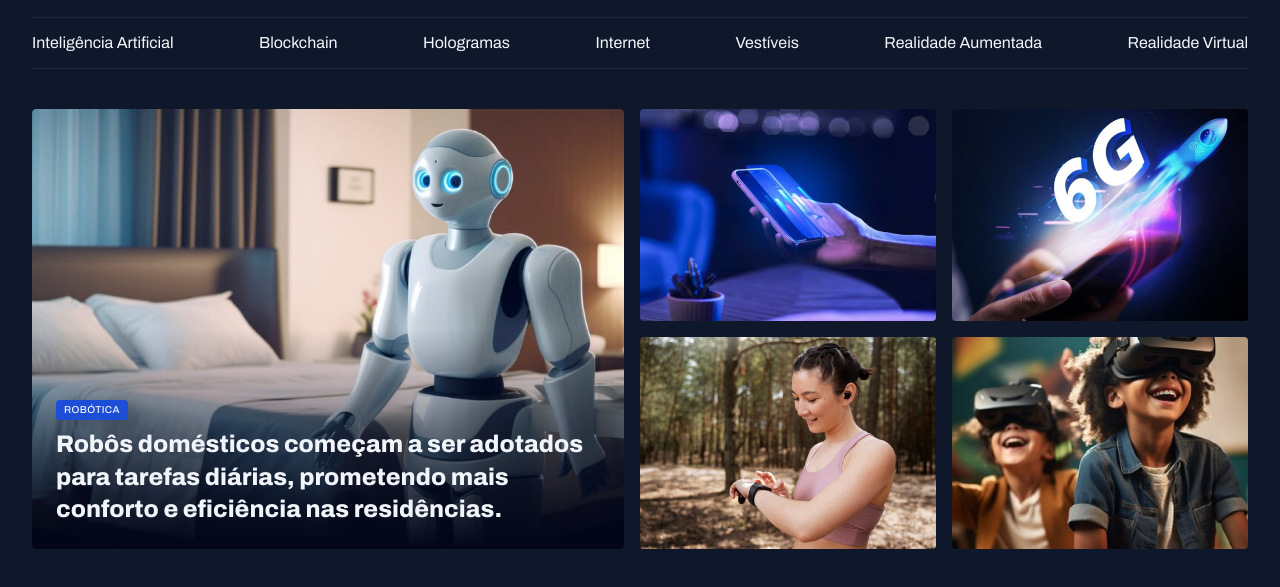
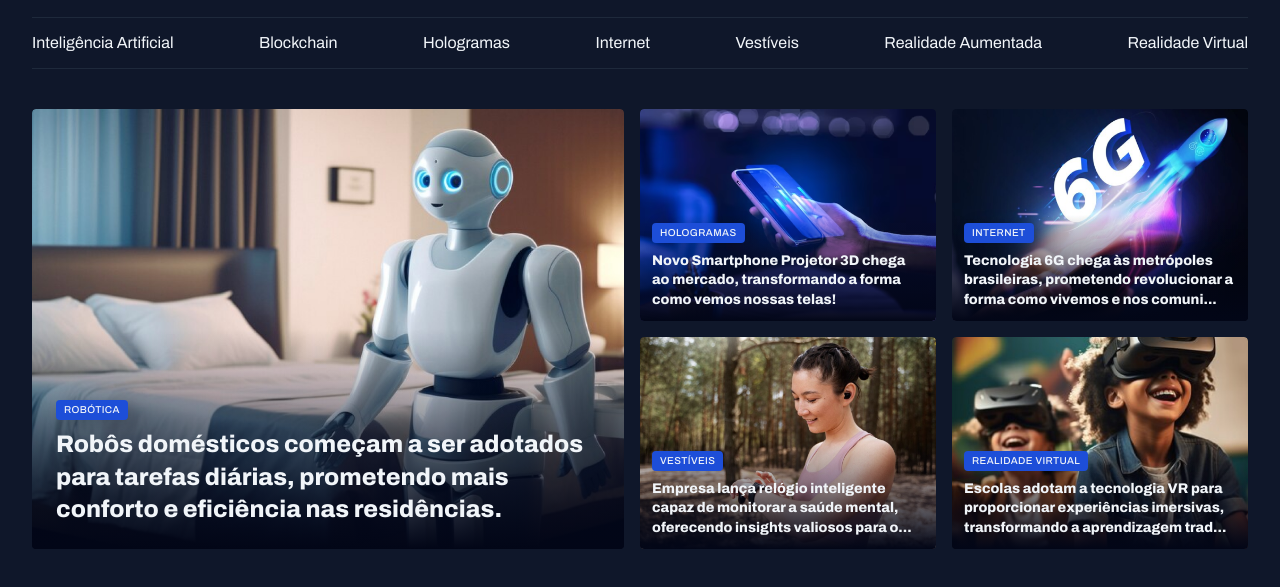
Before and after one commit to ArianeMoura/portaldenoticias, a plain HTML site: page index.html in a window 1280 px wide. Shown: the part 55-642 px from the top of the page. Drawn offline with Linux system fonts and the light colour scheme.

Commit message:
finalizando a seção destaques

```diff
--- a/index.html
+++ b/index.html
@@ -45,27 +45,66 @@
 
   <main class="grid container">
     <section id="featured" class="grid grid-flow-col gap-16">
+
       <figure class="card">
-        <img src="assets/images/Image 01.png" alt="">
+        <img src="assets/images/Image 01.png"
+          alt="Robôs domésticos começam a ser adotados para tarefas diárias, prometendo mais conforto e eficiência nas residências.">
+
         <figcaption>
           <span class="content-tag">Robótica</span>
-          <h2 class="text-2xl">Robôs domésticos começam a ser adotados para tarefas diárias, prometendo mais conforto e eficiência nas residências.</h2>
+          <h2 class="text-2xl">Robôs domésticos começam a ser adotados para tarefas diárias, prometendo mais conforto e
+            eficiência nas residências.</h2>
         </figcaption>
       </figure>
 
       <div class="grid grid-cols-2 gap-16">
-        <div>
-          <img src="assets/images/Image 02.png" alt="">
-        </div>
-        <div>
-          <img src="assets/images/Image 03.png" alt="">
-        </div>
-        <div>
-          <img src="assets/images/Image 04.png" alt="">
-        </div>
-        <div>
-          <img src="assets/images/Image 05.png" alt="">
-        </div>
+        <figure class="card">
+          <img src="assets/images/Image 02.png"
+            alt="Novo Smartphone Projetor 3D chega ao mercado, transformando a forma como vemos nossas telas!">
+
+          <figcaption>
+            <span class="content-tag">Hologramas</span>
+            <h2 class="text-lg">Novo Smartphone Projetor 3D chega ao mercado, transformando a forma como vemos nossas
+              telas!</h2>
+          </figcaption>
+
+        </figure>
+
+        <figure class="card">
+          <img src="assets/images/Image 03.png"
+            alt="Tecnologia 6G chega às metrópoles brasileiras, prometendo revolucionar a forma como vivemos e nos comunicamos.">
+
+          <figcaption>
+            <span class="content-tag">Internet</span>
+            <h2 class="text-lg">Tecnologia 6G chega às metrópoles brasileiras, prometendo revolucionar a forma como
+              vivemos e nos comuni...</h2>
+          </figcaption>
+
+        </figure>
+
+        <figure class="card">
+          <img src="assets/images/Image 04.png"
+            alt="Empresa lança relógio inteligente capaz de monitorar a saúde mental, oferecendo insights valiosos para o bem-estar pessoal.">
+
+          <figcaption>
+            <span class="content-tag">Vestíveis</span>
+            <h2 class="text-lg">Empresa lança relógio inteligente capaz de monitorar a saúde mental, oferecendo insights
+              valiosos para o...</h2>
+          </figcaption>
+
+        </figure>
+
+        <figure class="card">
+          <img src="assets/images/Image 05.png"
+            alt="Escolas adotam a tecnologia VR para proporcionar experiências imersivas, transformando a aprendizagem tradicional.">
+
+          <figcaption>
+            <span class="content-tag">Realidade Virtual</span>
+            <h2 class="text-lg">Escolas adotam a tecnologia VR para proporcionar experiências imersivas, transformando a
+              aprendizagem trad...</h2>
+          </figcaption>
+
+        </figure>
       </div>
     </section>
   </main>
--- a/styles/sections.css
+++ b/styles/sections.css
@@ -25,6 +25,10 @@
       bottom: 0;
       padding: 24px;
 
+      &:has(.text-lg) {
+        padding: 12px;
+      }
+
       h2 {
         margin-top: 8px;
       }
```
